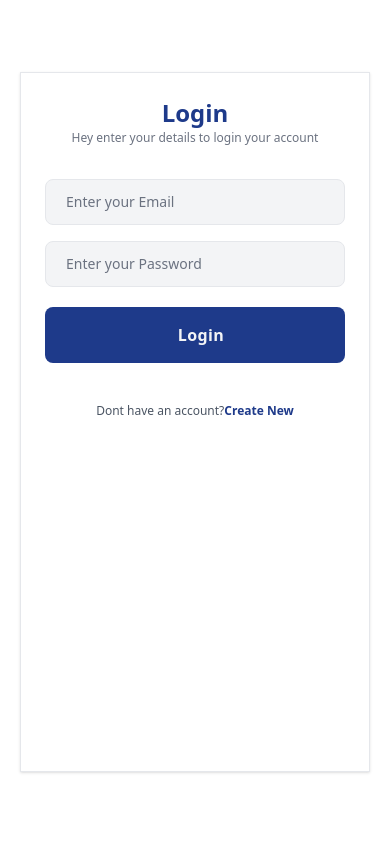
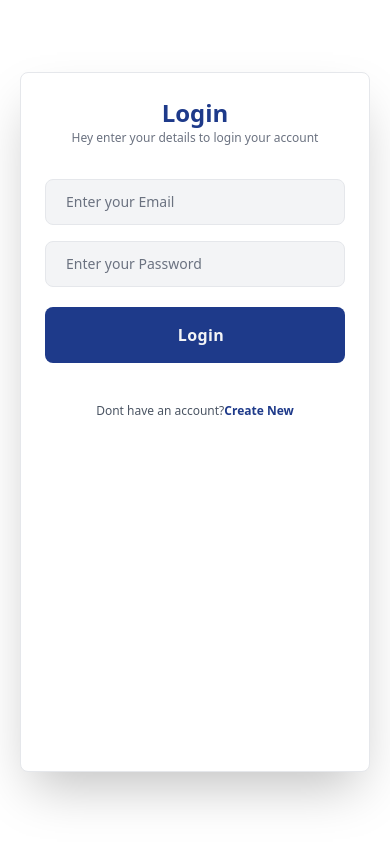
Before and after one commit to anandhuRaveendran/PROJECT-MAIN-QUIZ, a React (Vite) app in the folder front-end/: page / in a window 390 px wide. Built offline with nearby package versions, Linux system fonts and the light colour scheme.

Commit message:
result desgn updated

```diff
--- a/front-end/src/components/Login.jsx
+++ b/front-end/src/components/Login.jsx
@@ -29,8 +29,8 @@ const Login = () => {
   };
   return (
 <>
-<div className="h-[100vh] items-center flex justify-center px-5 lg:px-0">
-        <div className="max-w-screen-xl bg-white border shadow sm:rounded-lg flex h-[700px] justify-center flex-1">
+<div className="h-[100vh] items-center flex justify-center px-5 lg:px-0 ">
+        <div className="max-w-screen-xl bg-white border  sm:rounded-lg flex h-[700px] justify-center flex-1 shadow-2xl	rounded-lg">
           <div className="flex-1 bg-white-900 text-center hidden md:flex">
             <div
             className=" w-full bg-contain  bg-no-repeat bg-[url('src/assets/images/login.jpg')]">
--- a/front-end/src/components/Quizdisplay.jsx
+++ b/front-end/src/components/Quizdisplay.jsx
@@ -106,8 +106,8 @@ const Quizdisplay = () => {
     };
 
     return (
-        <div className="p-4 sm:ml-64">
-            <div className="p-4 border-2 bg-gray-100 rounded-lg dark:border-gray-700 mt-[80px]">
+        <div className="p-4 sm:ml-64 ">
+            <div className="p-4 border-2 bg-gray-100 rounded-lg dark:border-gray-700 mt-[80px] ">
                 <div className="text-center mb-4">
                     <h2 className="text-2xl font-bold">{quiz.quizTitle}</h2>
                     <div className="text-xl">Time left: {timeLeft}s</div>
--- a/front-end/src/components/Register.jsx
+++ b/front-end/src/components/Register.jsx
@@ -39,7 +39,7 @@ const Register = () => {
     <>
       <body>
         <div className="h-[100vh] items-center flex justify-center px-5 lg:px-0">
-          <div className="max-w-screen-xl bg-white border shadow sm:rounded-lg flex justify-center h-[700px] flex-1">
+          <div className="max-w-screen-xl bg-white border shadow-2xl sm:rounded-lg flex justify-center h-[700px] flex-1 ">
             <div className="flex-1 bg-white-900 text-center hidden md:flex">
               <div className="w-full bg-contain bg-fill bg-no-repeat bg-[url('src/assets/images/loginlogo.jpg')]">
               </div>
--- a/front-end/src/components/Result.jsx
+++ b/front-end/src/components/Result.jsx
@@ -46,7 +46,7 @@ console.log(qna)
         //         </div>
         //     </div>
         // </div>
-        <div className="flex min-h-screen sm:p-10 justify-center items-center bg-[#c8c7ff]">
+        <div className="flex min-h-screen sm:p-10 justify-center items-center bg-[url('./assets/images/background.jpg')] border-2 shadow-2xl ">
 
         <div className="flex flex-col sm:flex-row sm:w-[60rem] sm:h-[40rem] sm:rounded-3xl h-full w-full sm:shadow-lg bg-white">
         <div className="flex sm:basis-1/2 flex-col items-center justify-center bg-gradient-to-b to-[#2e2be9] from-[#7857ff] sm:rounded-3xl rounded-b-3xl py-7 px-10">
```
Also changed, not shown: front-end/src/assets/images/Premium Vector _ Questing background.jpeg (added), front-end/src/assets/images/background.jpg (added).
